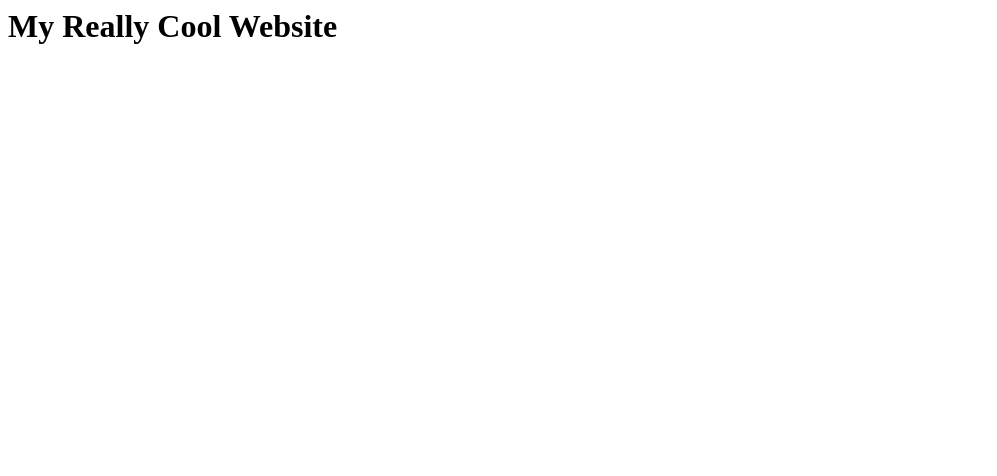
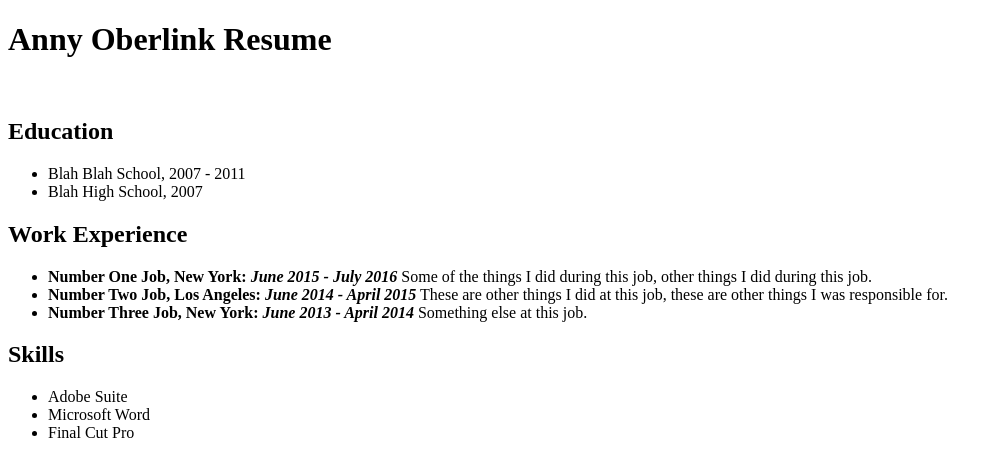
Before and after one commit to annyObie/MyCoolWebsite, a plain HTML site: page index.html in a window 1280 px wide. Shown: the whole page, without its empty margins (0-997 px from the left). Drawn offline with Linux system fonts and the light colour scheme.

Commit message:
added resume

```diff
--- a/index.html
+++ b/index.html
@@ -1 +1,35 @@
-<h1>My Really Cool Website</h1>
+<!DOCTYPE html>
+<html>
+   <head>
+      <!-- A comment! -->
+      <title>Anny Oberlink</title>
+   </head>
+
+   <body>
+      <h1>Anny Oberlink Resume</h1>
+      <br>
+      <h2>Education</h2>
+         <ul>
+            <li>Blah Blah School, 2007 - 2011</li>
+            <li>Blah High School, 2007</li>
+         </ul>
+
+      <h2>Work Experience</h2>
+         <ul>
+            <li><strong>Number One Job, New York: <em>June 2015 - July 2016</em></strong> Some of the things I did during this job, other things I did during this job.</li>
+            <li><strong>Number Two Job, Los Angeles: <em>June 2014 - April 2015</em></strong> These are other things I did at this job, these are other things I was responsible for.</li>
+            <li><strong>Number Three Job, New York: <em>June 2013 - April 2014</em></strong> Something else at this job.</li>
+         </ul>
+
+      <h2>Skills</h2>
+         <ul>
+            <li>Adobe Suite</li>
+            <li>Microsoft Word</li>
+            <li>Final Cut Pro</li>
+         </ul>
+
+
+
+</body>
+
+</html>
```
